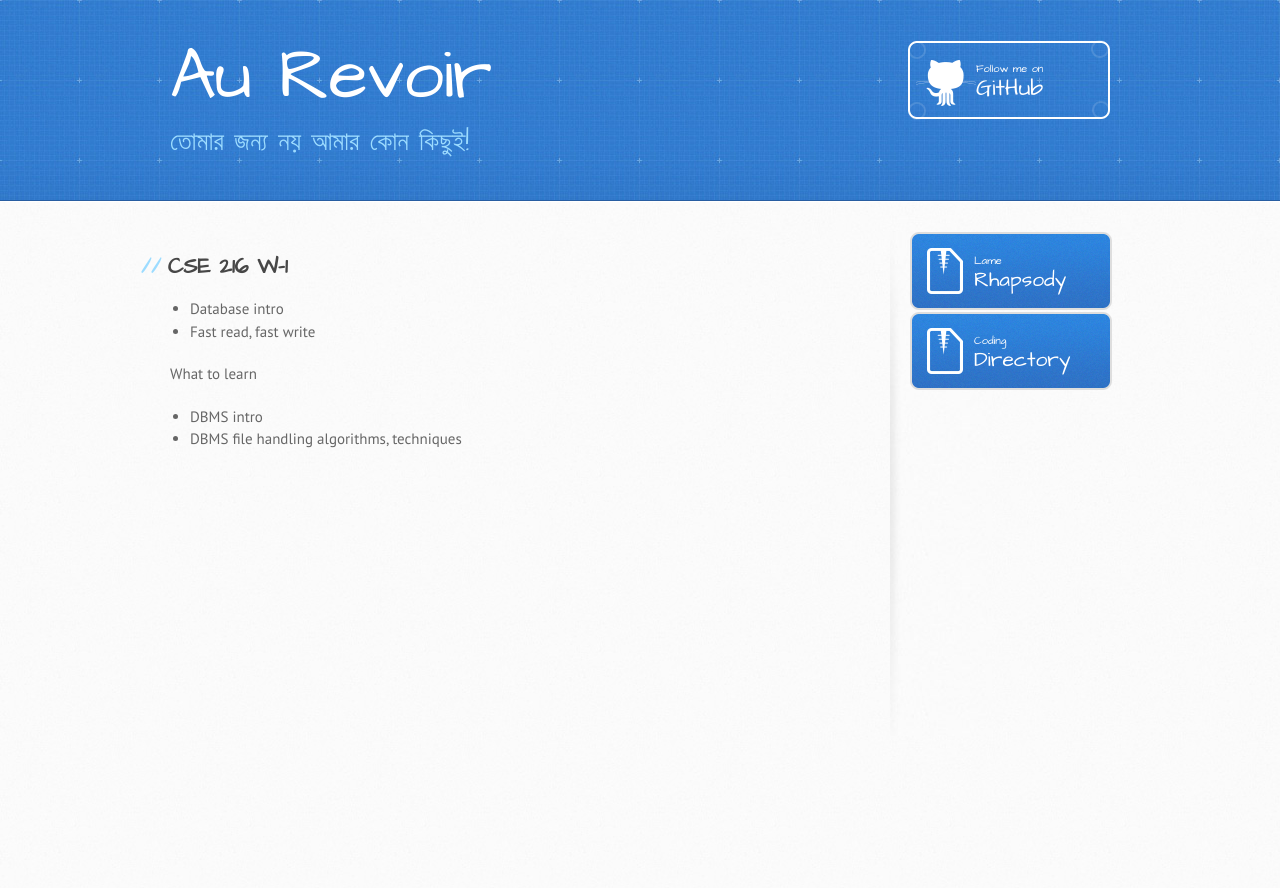
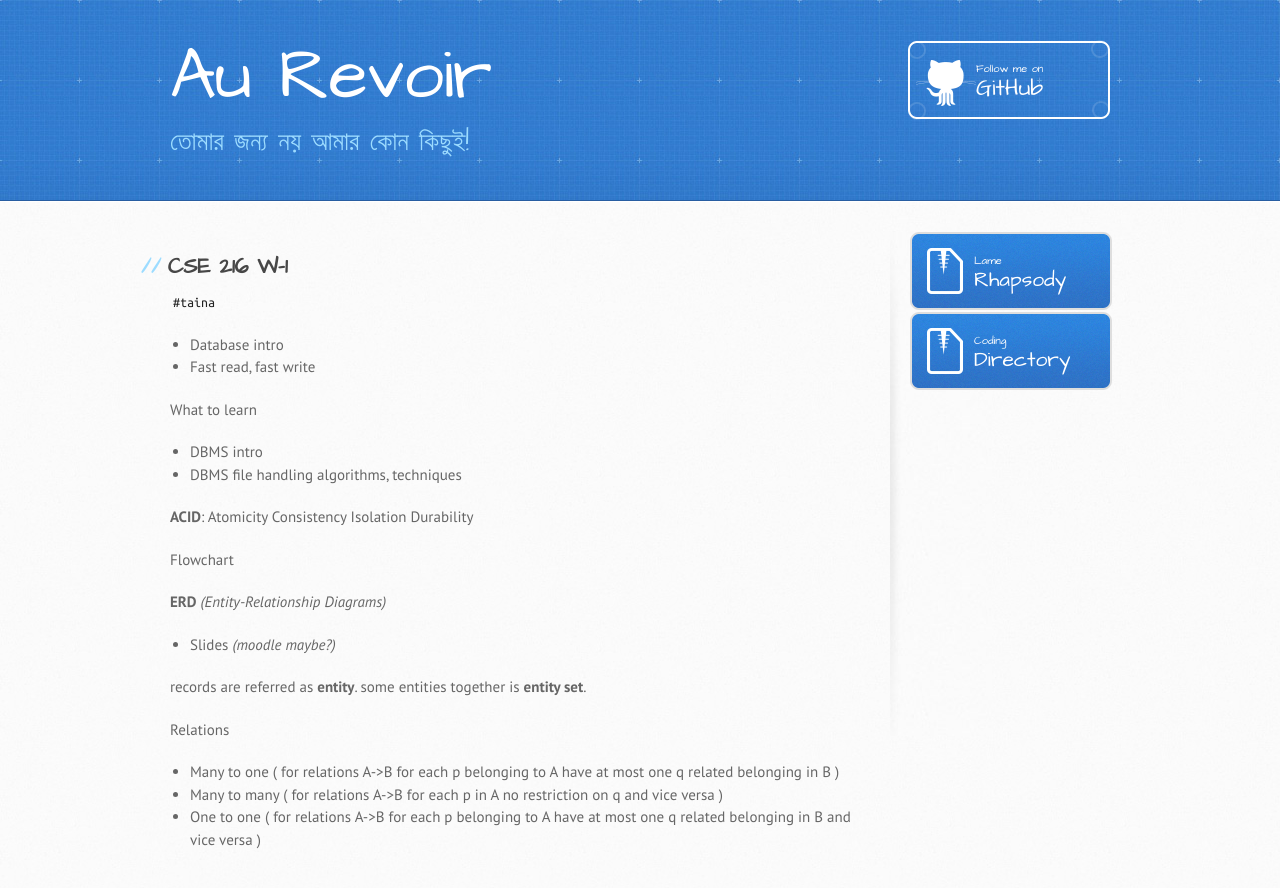
Before and after one commit to rebornplusplus/rebornplusplus.github.io, a Jekyll site: the page built from oscar/216/w-1.md, in a window 1280 px wide. Shown: the top 888 px of the page. Built offline with Jekyll 4.4.1, drawn with Linux system fonts in a browser that asks for light colours; some web fonts are replaced; our own code applies the rules of GitHub Pages for plain Markdown files.

Commit message:
Relations

```diff
--- a/oscar/216/w-1.md
+++ b/oscar/216/w-1.md
@@ -3,6 +3,8 @@ layout: default
 ---
 
 ## CSE 216 W-1
+
+`#taina`
 
 - Database intro
 - Fast read, fast write
@@ -10,3 +12,17 @@ layout: default
 What to learn
 - DBMS intro
 - DBMS file handling algorithms, techniques
+
+__ACID__: Atomicity Consistency Isolation Durability
+
+Flowchart
+
+__ERD__ _(Entity-Relationship Diagrams)_
+- Slides _(moodle maybe?)_
+
+records are referred as __entity__. some entities together is __entity set__.
+
+Relations
+- Many to one ( for relations A->B for each p belonging to A have at most one q related belonging in B )
+- Many to many ( for relations A->B for each p in A no restriction on q and vice versa )
+- One to one ( for relations A->B for each p belonging to A have at most one q related belonging in B and vice versa )
```
